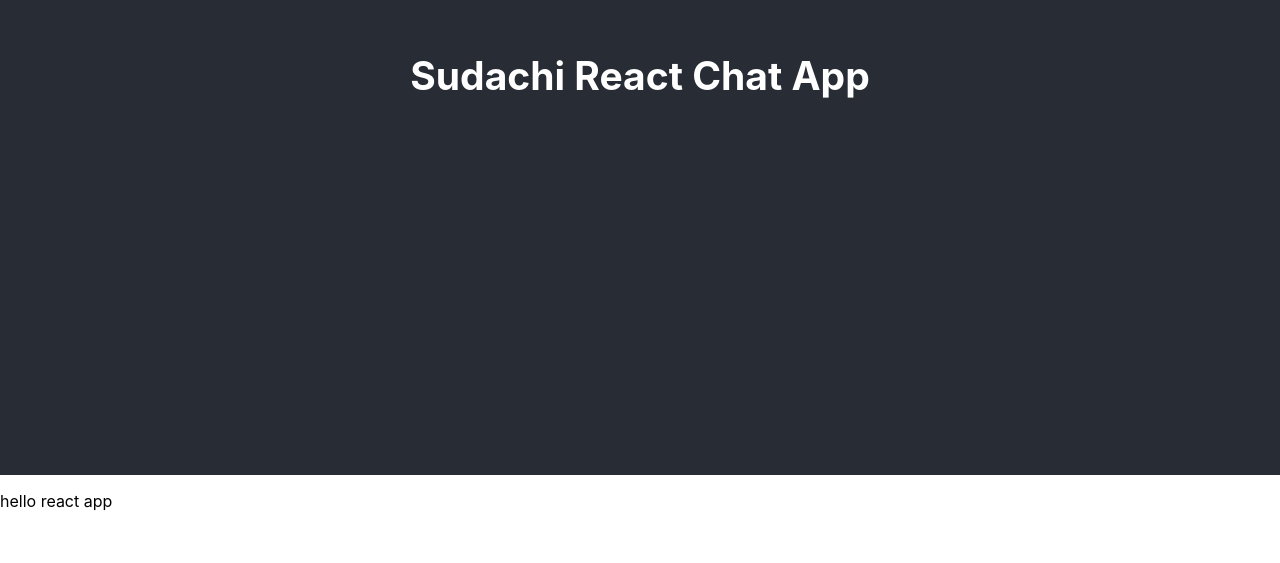
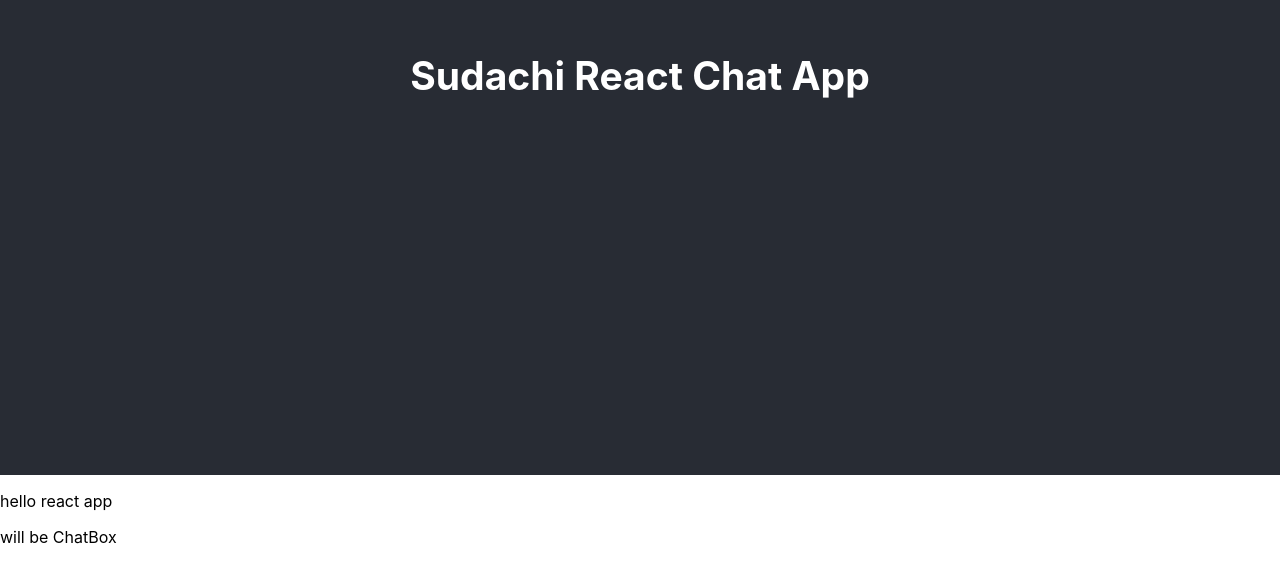
Before and after one commit to sudachi0114/myReactChatApp, a React (Create React App) app: page / in a window 1280 px wide. Shown: the part 325-888 px from the top of the page. Before the commit the page ends 852 px from the top, so only its background shows below. Built offline with nearby package versions, Linux system fonts and the light colour scheme.

Commit message:
use components ChatBox

```diff
--- a/src/App.js
+++ b/src/App.js
@@ -2,6 +2,8 @@ import logo from './logo.svg';
 import './App.css';
 
 import React, { Component } from 'react';
+
+import ChatBox from "./components/ChatBox.js"
 
 class App extends Component {
   render() {
@@ -11,6 +13,7 @@ class App extends Component {
           <h2>Sudachi React Chat App</h2>
         </div>
         <p> hello react app</p>
+        <ChatBox />
       </div>
     );
   }
```
